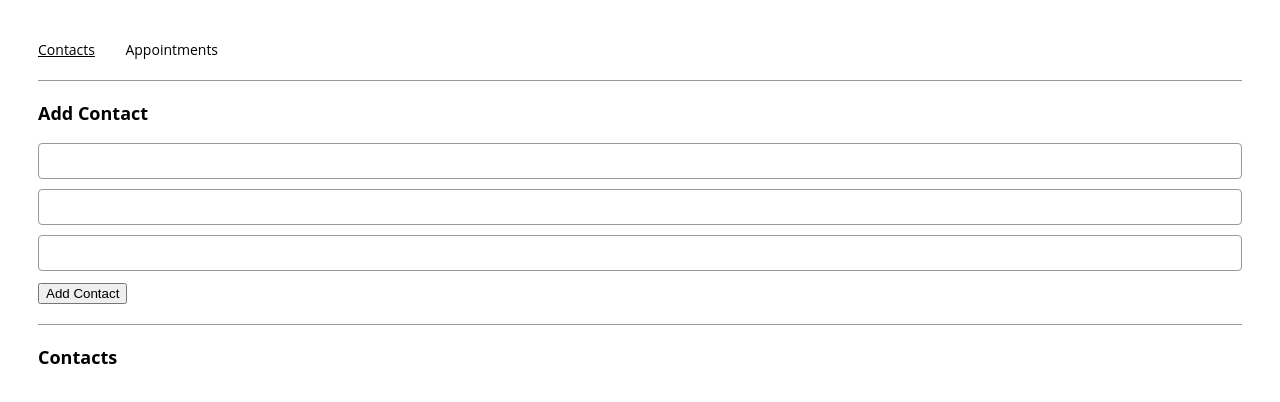
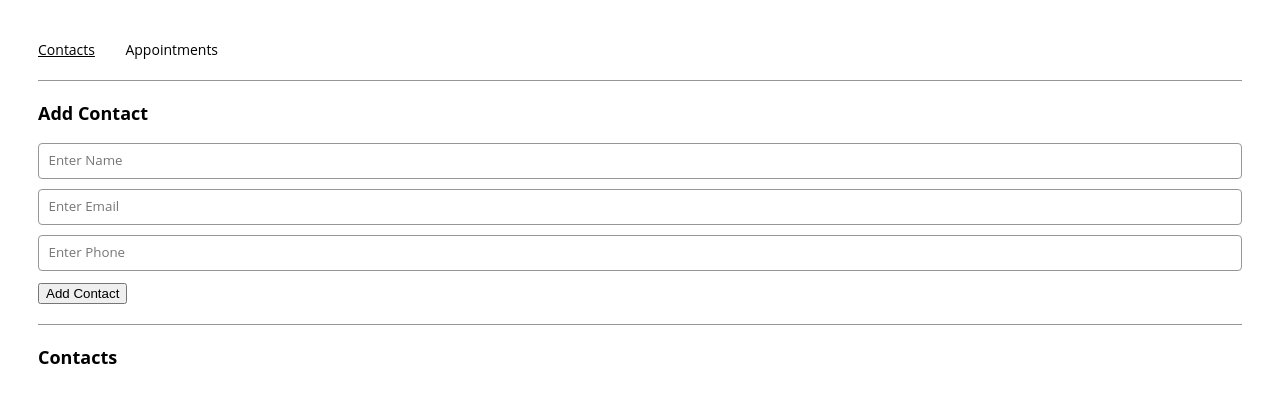
Before and after one commit to knorful/appointment_planner, a React (Create React App) app: page /contacts in a window 1280 px wide. Shown: the top 402 px of the page. Built offline with nearby package versions, Linux system fonts and the light colour scheme.

Commit message:
check for duplicate names before state change

```diff
--- a/src/containers/contactsPage/ContactsPage.js
+++ b/src/containers/contactsPage/ContactsPage.js
@@ -8,6 +8,7 @@ export const ContactsPage = ({ contacts, addContact }) => {
   const [name, setName] = useState("");
   const [phone, setPhone] = useState("");
   const [email, setEmail] = useState("");
+  const [error, setError] = useState("");
 
   const handleSubmit = (e) => {
     e.preventDefault();
@@ -15,22 +16,48 @@ export const ContactsPage = ({ contacts, addContact }) => {
     Add contact info and clear data
     if the contact name is not a duplicate
     */
+    let name = e.target.name.value;
+    let email = e.target.email.value;
+    let phone = e.target.phone.value;
+
+    let hasError = contacts.find(
+      (contact) => contact.name.toLowerCase() === name.toLowerCase()
+    );
+
+    if (!hasError) {
+      setName(name);
+      setPhone(phone);
+      setEmail(email);
+    }
   };
 
   /*
   Using hooks, check for contact name in the
   contacts array variable in props
   */
-
+  console.log("name: ", name);
   return (
     <div>
       <section>
         <h2>Add Contact</h2>
         <form onSubmit={handleSubmit}>
-          <input type="text" id="name" name="name" /> <br></br>
-          <input type="email" id="email" name="email" /> <br></br>
-          <input type="number" id="phone" name="phone" /> <br></br>
-          <button>Add Contact</button>
+          <input type="text" id="name" name="name" placeholder="Enter Name" />
+          <br></br>
+          <input
+            type="email"
+            id="email"
+            name="email"
+            placeholder="Enter Email"
+          />
+          <br></br>
+          <input
+            type="number"
+            id="phone"
+            name="phone"
+            placeholder="Enter Phone"
+          />
+          <br></br>
+          <button id="submit-form">Add Contact</button>
         </form>
       </section>
       <hr />
```
